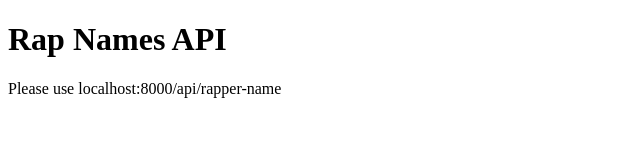
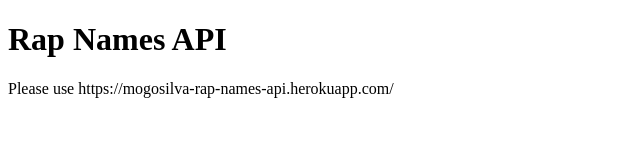
Before and after one commit to mogosilva/rap-name-api, a website: page index.html in a window 1280 px wide. Shown: the whole page, without its empty margins (0-640 px from the left). Drawn offline with Linux system fonts and the light colour scheme.

Commit message:
Updated html documentation

```diff
--- a/index.html
+++ b/index.html
@@ -8,6 +8,6 @@
 </head>
 <body>
 	<h1>Rap Names API</h1>
-	<p>Please use localhost:8000/api/rapper-name</p>
+	<p>Please use https://mogosilva-rap-names-api.herokuapp.com/</p>
 </body>
 </html>
```
